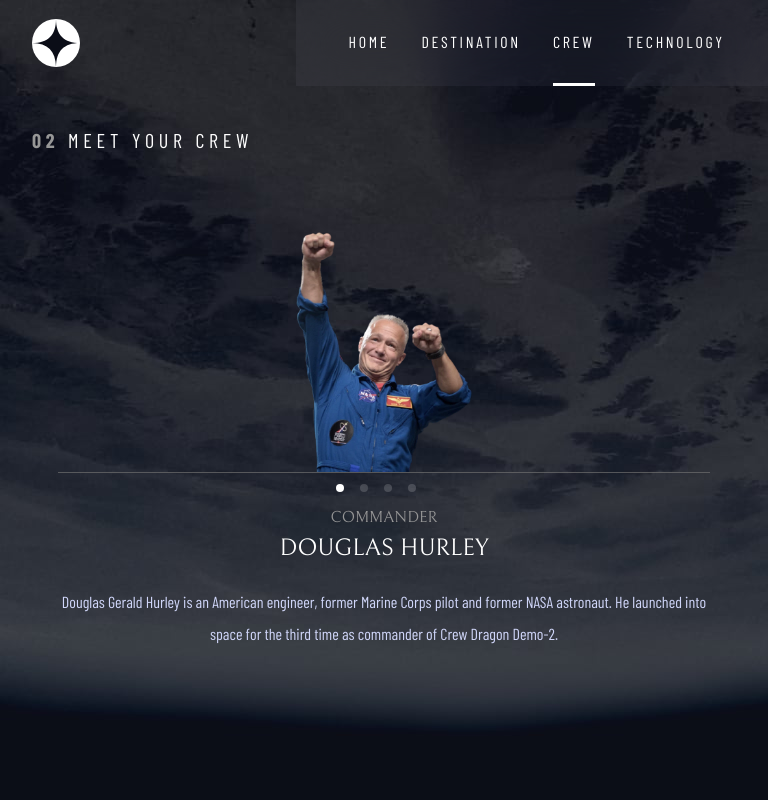
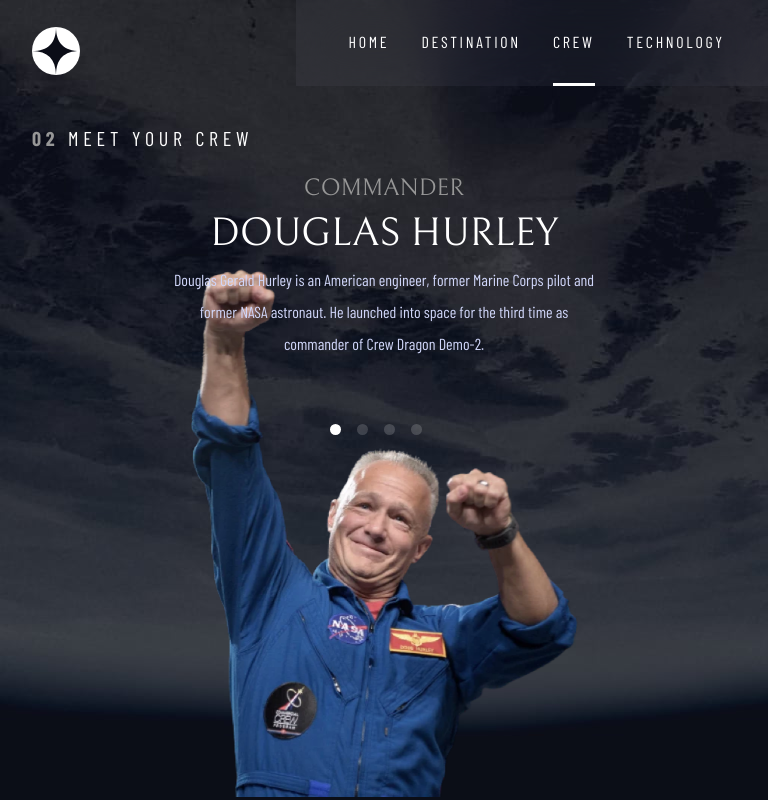
Before and after one commit to Kaamos88/Space-tourism, a Next.js app: page /crew in a window 768 px wide. Built offline with nearby package versions, Linux system fonts and the light colour scheme.

Commit message:
crew section rdy

```diff
--- a/styles/Pages.module.scss
+++ b/styles/Pages.module.scss
@@ -4,12 +4,6 @@
   background-size: cover;
   width: 100vw;
   height: 100vh;
-  &.destination {
-    height: auto;
-    @media screen and (min-width: 1024px) {
-      height: 100vh;
-    }
-  }
 }
 
 .home {
--- a/styles/components/CrewNav.module.scss
+++ b/styles/components/CrewNav.module.scss
@@ -6,6 +6,7 @@
     padding: 0;
     display: flex;
     list-style: none;
+    padding: 1rem 0;
     .active {
       background-color: rgb(255,255,255);
     }
@@ -14,8 +15,8 @@
       margin-right: 1rem;
       background-color: rgba(255,255,255, 0.17);
       border-radius: 100%;
-      width: .5rem;
-      height: .5rem;
+      width: .7rem;
+      height: .7rem;
       @media screen and (min-width: 1024px) {
         width: 1rem;
         height: 1rem;
--- a/styles/components/CrewSection.module.scss
+++ b/styles/components/CrewSection.module.scss
@@ -3,11 +3,20 @@
 .crewModule {
   display: flex;
   flex-direction: column-reverse;
+  width: 85%;
+  margin: 0 auto;
+  @media screen and (min-width: 768px) and (max-width: 1023px){
+    width: 70%;
+    flex-direction: column;
+    margin: 0 auto;
+    height: 75%;
+  }
   @media screen and (min-width: 1024px) {
     flex-direction: row;
     height: 75%;
     justify-content: space-around;
     align-items: flex-end;
+    width: auto;
   }
   section {
     text-align: center;
@@ -16,7 +25,10 @@
       width: 50%;
     }
     img {
-      height: 15rem;
+      height: 19rem;
+      @media screen and (min-width: 768px) and (max-width: 1023px){
+        height: 33rem;
+      }
       @media screen and (min-width: 1024px) {
         height: auto;
       }
@@ -24,21 +36,31 @@
   }
 
   .imgContainer {
-    width: 85%;
+    width: 100%;
     padding-top: 5rem;
     margin: 0 auto;
+    @media screen and (min-width: 768px) and (max-width: 1023px){
+      padding: 0;
+      position: fixed;
+      bottom: 0;
+      left: 0;
+    }
     @media screen and (min-width: 1024px) {
       width: 50%;
     }
   }
 
   .text {
-    width: 85%;
     align-self: center;
     display: flex;
     flex-direction: column-reverse;
     justify-content: center;
     align-items: center;
+    @media screen and (min-width: 768px) and (max-width: 1023px){
+      flex-direction: column;
+      margin-top: .5rem;
+      z-index: 30;
+    }
     @media screen and (min-width: 1024px) {
       flex-direction: column;
       align-items: flex-start;
@@ -46,6 +68,7 @@
       margin-left: 11rem;
     }
     h4 {
+
       color: #979797;
     }
     h3 {
@@ -60,6 +83,11 @@
     height: 10rem;
     color: $second-color;
     line-height: 2rem;
+    @media screen and (min-width: 768px) and (max-width: 1023px){
+      width: 80%;
+      height: 8rem;
+      margin: 0 auto;
+    }
     @media screen and (min-width: 1024px) {
       width: 26rem;
     }
@@ -70,7 +98,7 @@
   margin: -5px auto;
   padding: 1px;
   border-bottom: 1px solid rgba(110, 110, 110, 0.7);
-  @media screen and (min-width: 1024px) {
+  @media screen and (min-width: 768px) {
     display: none;
   }
 }
--- a/styles/components/Heading.module.scss
+++ b/styles/components/Heading.module.scss
@@ -4,7 +4,8 @@
   width: 100%;
   padding-top: 6rem;
   @media screen and (min-width: 768px) and (max-width: 1023px){
-    padding-top: 8rem;
+    padding-top: 2.5rem;
+    height: 10%;
   }
   @media screen and (min-width: 1024px){
     padding-top: 0;
--- a/styles/components/Main.module.scss
+++ b/styles/components/Main.module.scss
@@ -8,7 +8,8 @@
   height: 100%;
   text-align: center;
   @media screen and (min-width: 768px) and (max-width: 1023px) {
-    justify-content: center;
+    height: auto;
+    ustify-content: center;
   }
   @media screen and (min-width: 1024px) {
     flex-direction: row;
--- a/styles/components/Nav.module.scss
+++ b/styles/components/Nav.module.scss
@@ -5,9 +5,11 @@
   display: flex;
   justify-content: space-between;
   width: 100%;
-  @media screen and (min-width: 1024px) {
+  @media screen and (min-width: 768px) {
     align-items: center;
     position: static;
+  }
+  @media screen and (min-width: 1024px) {
     height: 15%;
   }
 }
--- a/styles/globals.scss
+++ b/styles/globals.scss
@@ -49,6 +49,9 @@ h2 {
 
 h3 {
   font-size: 1.5rem;
+  @media screen and (min-width: 768px) and (max-width: 1023px){
+    font-size: 2.5rem;
+  }
   @media screen and (min-width: 1024px) {
     font-size: 3.5rem;
   }
@@ -57,6 +60,9 @@ h3 {
 
 h4 {
   font-size: 1rem;
+  @media screen and (min-width: 768px) and (max-width: 1023px){
+    font-size: 1.5rem;
+  }
   @media screen and (min-width: 1024px) {
     font-size: 2rem;
   }
```
